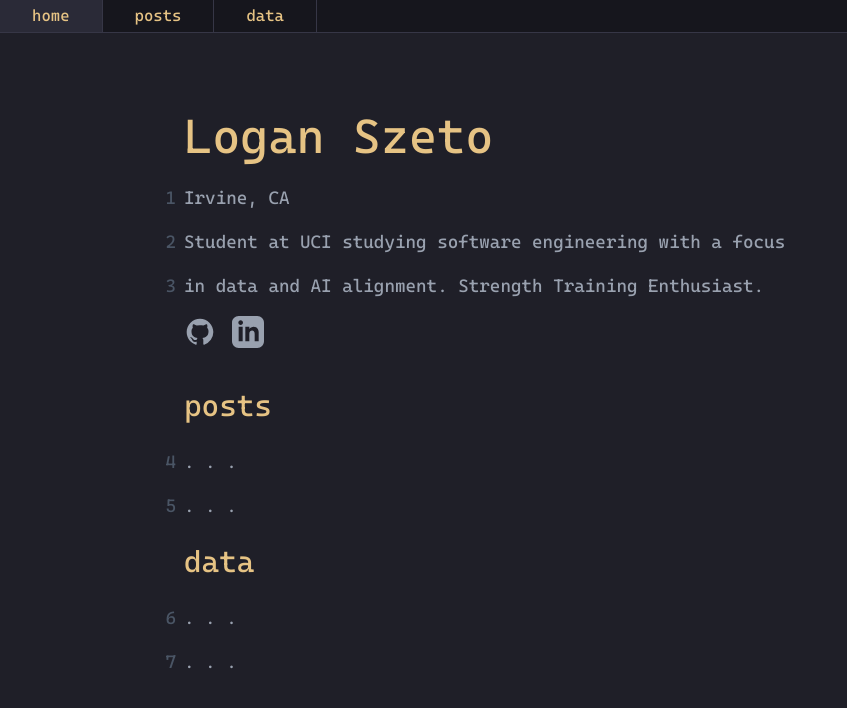
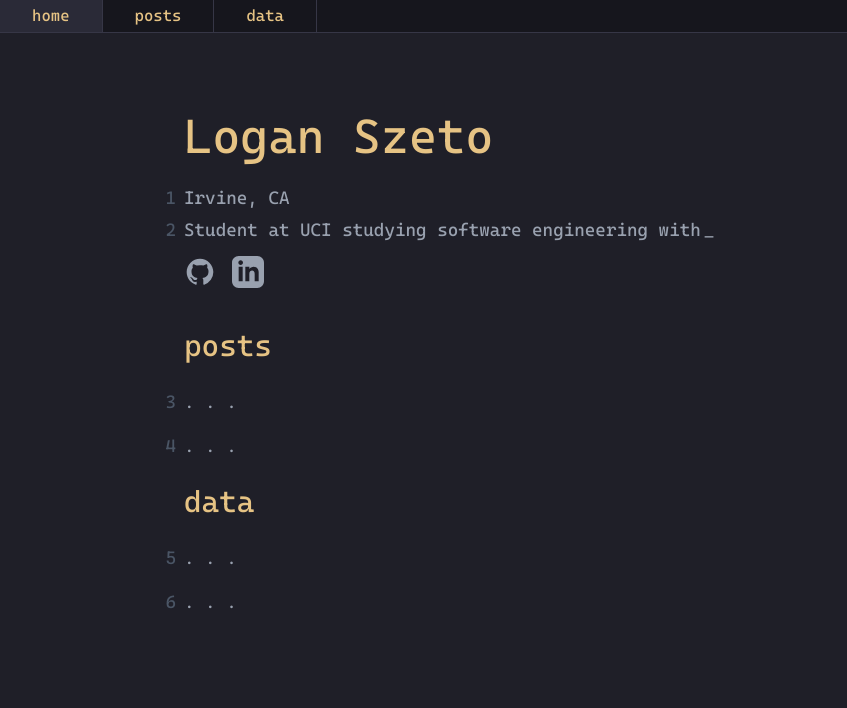
Before and after one commit to loganszeto/loganszeto, a Next.js app: page / in a window 1280 px wide. Shown: the top 708 px of the page, without its empty margins (0-847 px from the left). Built offline with nearby package versions, Linux system fonts and the light colour scheme.

Commit message:
wrote the typewriting effect

```diff
--- a/app/page.tsx
+++ b/app/page.tsx
@@ -1,11 +1,88 @@
+'use client';
+
+import { useState, useEffect } from 'react';
+import { Typewriter } from 'react-simple-typewriter';
+
 export default function Home() {
+  const [showLine2, setShowLine2] = useState(false);
+  const [showLine3, setShowLine3] = useState(false);
+  const [cursorLine1, setCursorLine1] = useState(true);
+  const [cursorLine2, setCursorLine2] = useState(false);
+  const [cursorLine3, setCursorLine3] = useState(false);
+
+  useEffect(() => {
+    const t1 = setTimeout(() => {
+      setCursorLine1(false);
+      setShowLine2(true);
+      setCursorLine2(true);
+    }, 3000);
+
+    const t2 = setTimeout(() => {
+      setCursorLine2(false);
+      setShowLine3(true);
+      setCursorLine3(true);
+    }, 7000);
+
+    const t3 = setTimeout(() => {
+      setCursorLine3(false);
+    }, 11000);
+
+    return () => {
+      clearTimeout(t1);
+      clearTimeout(t2);
+      clearTimeout(t3);
+    };
+  }, []);
+
   return (
     <div className="flex flex-col min-h-screen pl-40 pt-10">
       <h1 className="text-[#e6c384] text-5xl mb-6">Logan Szeto</h1>
-      <p className="text-gray-400 text-lg mb-4">Irvine, CA</p>
-      <p className="text-gray-400 text-lg mb-4">Student at UCI studying software engineering with a focus</p>
-      <p className="text-gray-400 text-lg mb-4">in data and AI alignment. Strength Training Enthusiast.</p>
-      <div className="flex gap-4">
+
+      {/* Line 1 */}
+      <p className="text-gray-400 text-lg mb-1">
+        <Typewriter
+          words={['Irvine, CA']}
+          typeSpeed={50}
+          deleteSpeed={0}
+          delaySpeed={1000}
+          loop={1}
+          cursor={cursorLine1}
+          cursorStyle="_"
+        />
+      </p>
+
+      {/* Line 2 */}
+      {showLine2 && (
+        <p className="text-gray-400 text-lg mb-1">
+          <Typewriter
+            words={['Student at UCI studying software engineering with a focus in data']}
+            typeSpeed={50}
+            deleteSpeed={0}
+            delaySpeed={1000}
+            loop={1}
+            cursor={cursorLine2}
+            cursorStyle="_"
+          />
+        </p>
+      )}
+
+      {/* Line 3 */}
+      {showLine3 && (
+        <p className="text-gray-400 text-lg mb-4">
+          <Typewriter
+            words={['and AI alignment. Strength Training Enthusiast.']}
+            typeSpeed={50}
+            deleteSpeed={0}
+            delaySpeed={1000}
+            loop={1}
+            cursor={cursorLine3}
+            cursorStyle="_"
+          />
+        </p>
+      )}
+
+      {/* Social Icons */}
+      <div className="flex gap-4 mt-2">
         <a href="https://github.com/loganszeto" target="_blank" rel="noopener noreferrer">
           <svg className="w-8 h-8 text-gray-400 hover:text-[#e6c384] transition-colors" fill="currentColor" viewBox="0 0 24 24">
             <path fillRule="evenodd" d="M12 2C6.477 2 2 6.484 2 12.017c0 4.425 2.865 8.18 6.839 9.504.5.092.682-.217.682-.483 0-.237-.008-.868-.013-1.703-2.782.605-3.369-1.343-3.369-1.343-.454-1.158-1.11-1.466-1.11-1.466-.908-.62.069-.608.069-.608 1.003.07 1.531 1.032 1.531 1.032.892 1.53 2.341 1.088 2.91.832.092-.647.35-1.088.636-1.338-2.22-.253-4.555-1.113-4.555-4.951 0-1.093.39-1.988 1.029-2.688-.103-.253-.446-1.272.098-2.65 0 0 .84-.27 2.75 1.026A9.564 9.564 0 0112 6.844c.85.004 1.705.115 2.504.337 1.909-1.296 2.747-1.027 2.747-1.027.546 1.379.202 2.398.1 2.651.64.7 1.028 1.595 1.028 2.688 0 3.848-2.339 4.695-4.566 4.943.359.309.678.92.678 1.855 0 1.338-.012 2.419-.012 2.747 0 .268.18.58.688.482A10.019 10.019 0 0022 12.017C22 6.484 17.522 2 12 2z" clipRule="evenodd" />
@@ -17,6 +94,8 @@ export default function Home() {
           </svg>
         </a>
       </div>
+
+      {/* Posts + Data */}
       <h1 className="text-[#e6c384] mt-10 text-3xl mb-6">posts</h1>
       <p className="text-gray-400 text-lg mb-4">. . .</p>
       <p className="text-gray-400 text-lg mb-4">. . .</p>
--- a/package.json
+++ b/package.json
@@ -12,7 +12,8 @@
     "next": "15.3.3",
     "react": "^19.0.0",
     "react-dom": "^19.0.0",
-    "react-icons": "^5.5.0"
+    "react-icons": "^5.5.0",
+    "react-simple-typewriter": "^5.0.1"
   },
   "devDependencies": {
     "@eslint/eslintrc": "^3",
```
Also changed, not shown: 1 other file (tests, documents, lock files or other folders).
